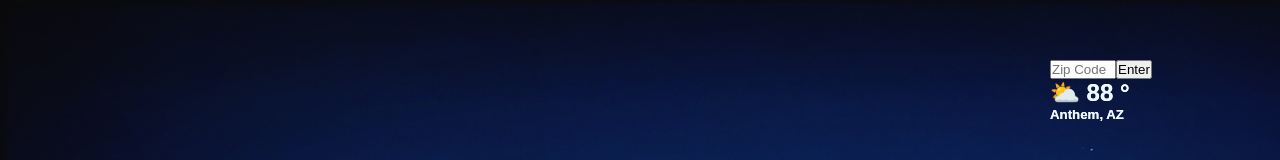
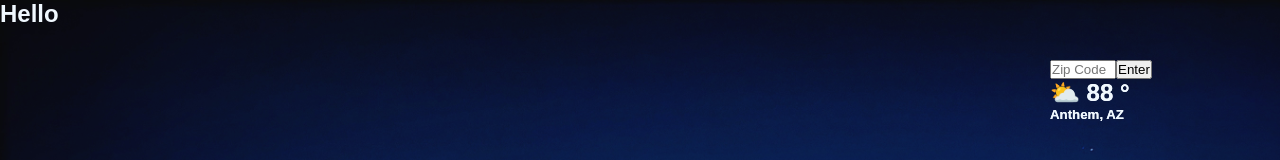
Before and after one commit to Haloren/focus-frontend, a React (Create React App) app: page /users/1 in a window 1280 px wide. Shown: the top 160 px of the page. Built offline with nearby package versions, Linux system fonts and the light colour scheme; no server answers.

Commit message:
params are used to find user name for Users component

```diff
--- a/src/components/Users.js
+++ b/src/components/Users.js
@@ -7,14 +7,14 @@ import WeatherContainer from '../containers/WeatherContainer';
 
 const Users = (props) => {
 
-    console.log(props.users.users)
+    // console.log(props.users.users)
 
-    // let userName = props.users.users[props.match.params.id - 1].name
+    let user = props.users.users[props.match.params.id - 1]
 
     return (
         <>
-            {/* <h2> Hello {props.users.users[0].name}</h2> */}
-            <TodosContainer />
+            <h2> Hello {user ? user.name : null}</h2>
+            <TodosContainer user={user} />
             <EventsContainer />
             <WeatherContainer />
         </>
--- a/src/containers/TodosContainer.js
+++ b/src/containers/TodosContainer.js
@@ -4,14 +4,13 @@ import TodoForm from '../components/TodoForm';
 import Todos from '../components/Todos';
 
 class TodosContainer extends React.Component {
-
     render() {
         return(
             <div className="right">
                 <h3 className="container-title">Todo List</h3>
                 <div className="container">
-                    <TodoForm />
-                    <Todos />
+                    <TodoForm user={this.props.user}/>
+                    <Todos todos={this.props.user } />
                 </div>
             </div>
         )
```
Also changed, not shown: src/components/Todos.js (line endings or trailing spaces), 1 other file (tests, documents, lock files or other folders).
